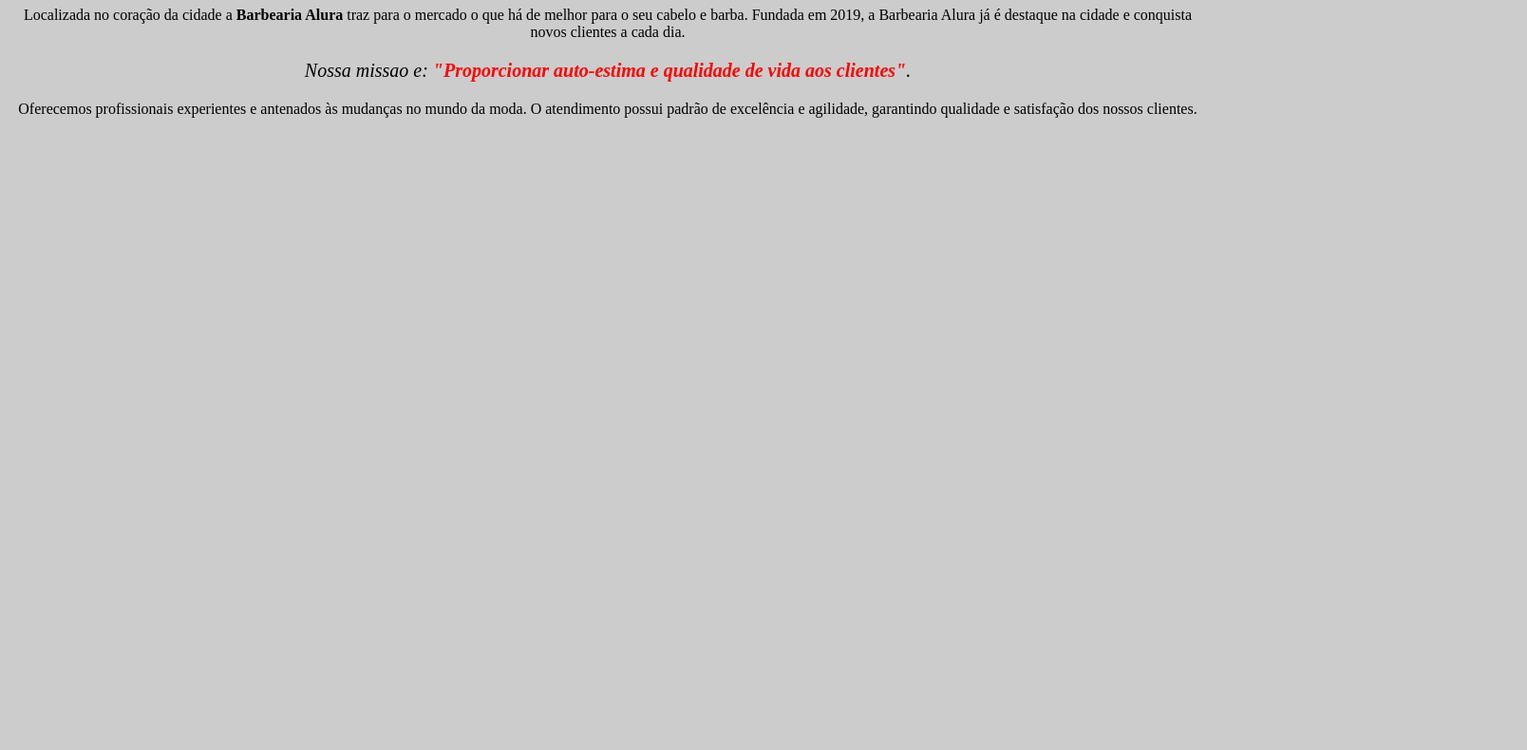
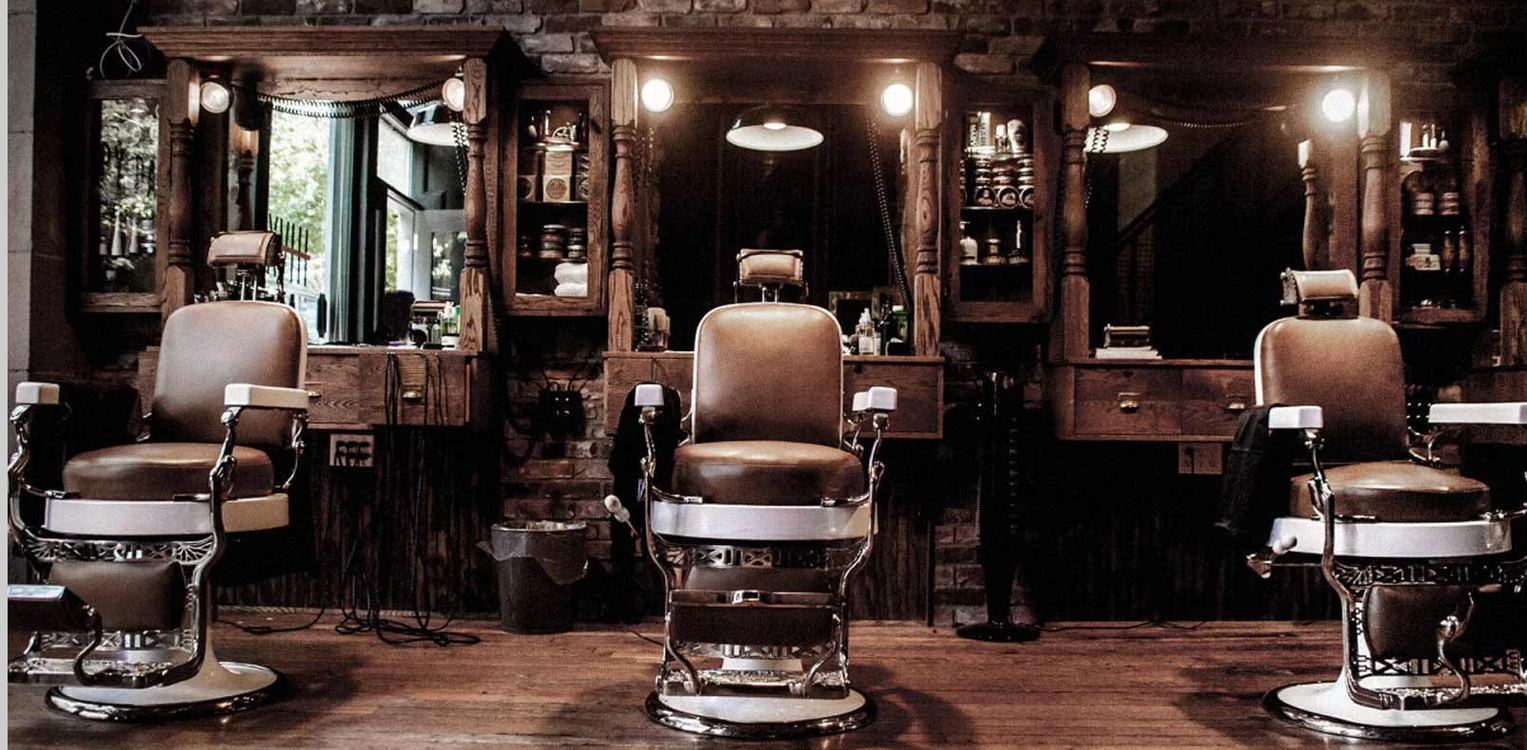
Before and after one commit to PallomaLestschuki/barbearia-alura, a plain HTML site: page index.html in a window 1280 px wide. Shown: the part 101-891 px from the top of the page at 95% size, 1608 px wide, since content can reach past the window. Before the commit the page ends 800 px from the top, so only its background shows below. Drawn offline with Linux system fonts and the light colour scheme.

Commit message:
Update index.html

```diff
--- a/index.html
+++ b/index.html
@@ -6,7 +6,7 @@
 </head>
 
 <body>
-    <img src="banner.jpg">
+    <img src="banner.webp">
 
   <h1>Sobre a Barbearia Alura</h1>
 
```
